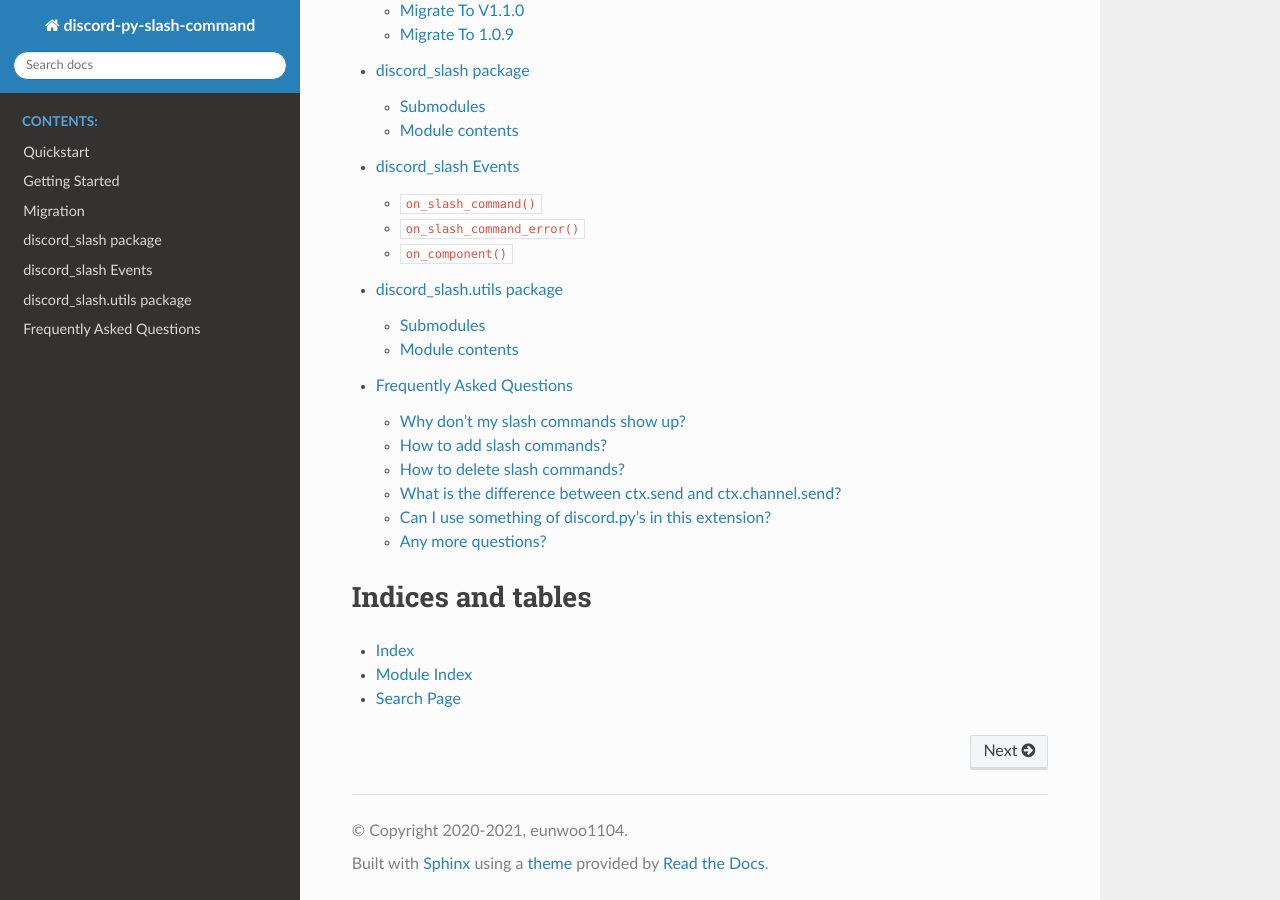
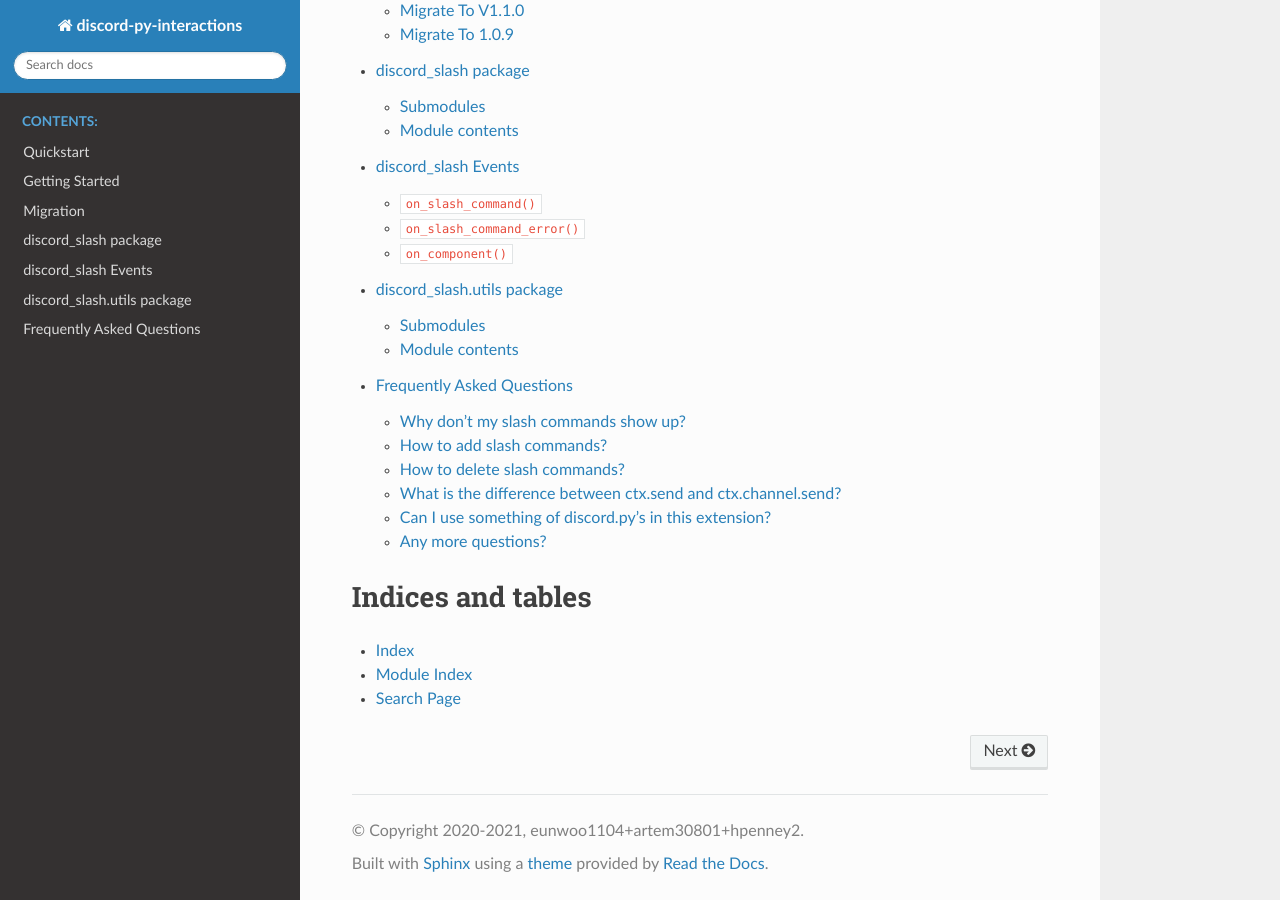
Before and after one commit to interactions-py/interactions.py, a Sphinx documentation site: the page built from docs/index.rst, in a window 1280 px wide and 900 px high, scrolled down 581 px. Built offline with Sphinx 7.4.7 and the Read the Docs theme 2.0.0, drawn with Linux system fonts in a browser that asks for light colours.

Commit message:
Updated project description and config

```diff
--- a/docs/conf.py
+++ b/docs/conf.py
@@ -18,9 +18,9 @@
 
 # -- Project information -----------------------------------------------------
 
-project = 'discord-py-slash-command'
-copyright = '2020-2021, eunwoo1104'
-author = 'eunwoo1104'
+project = 'discord-py-interactions'
+copyright = '2020-2021, eunwoo1104+artem30801+hpenney2'
+author = 'eunwoo1104+artem30801+hpenney2'
 
 
 # -- General configuration ---------------------------------------------------
```
Also changed, not shown: README.md (+3 -3 lines).
